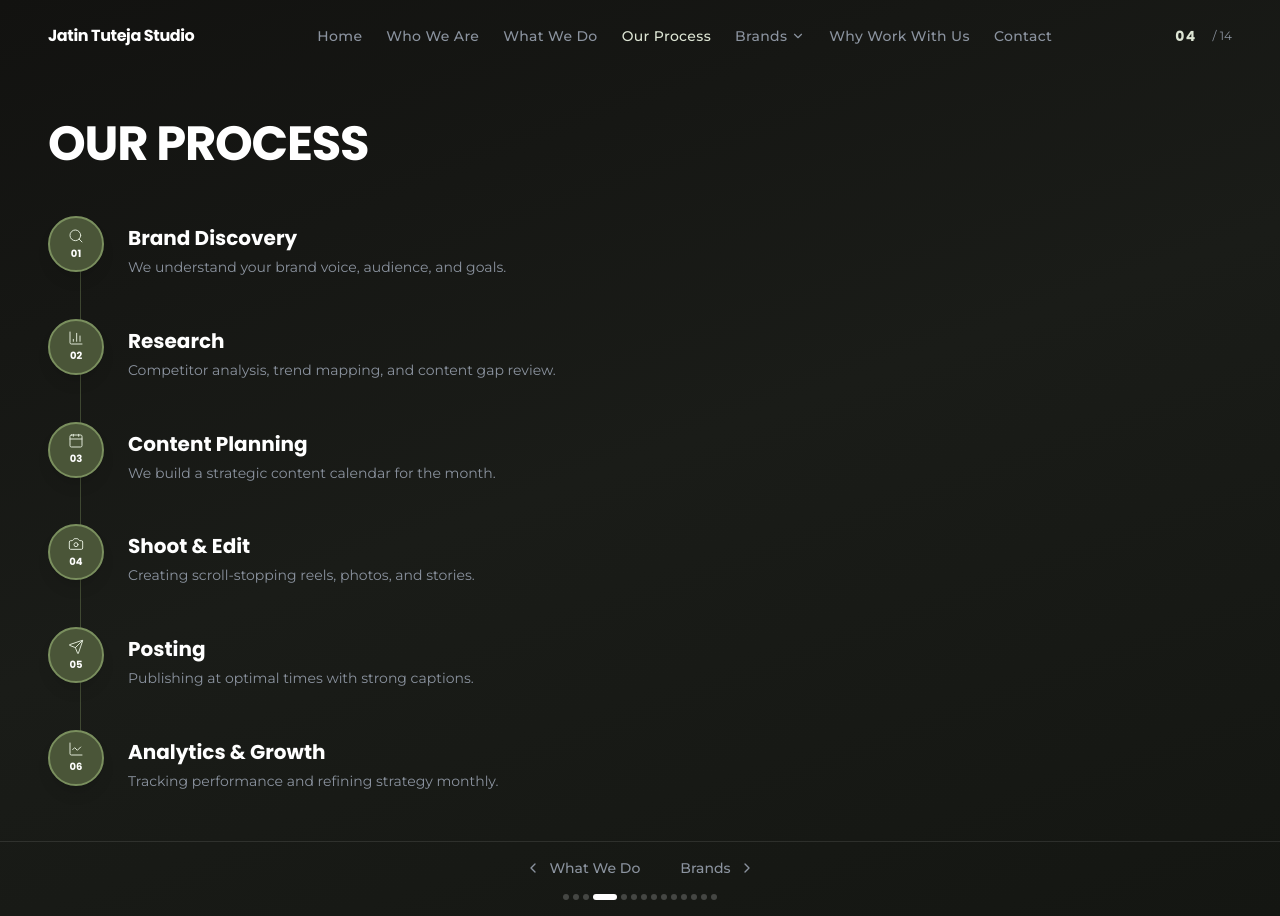
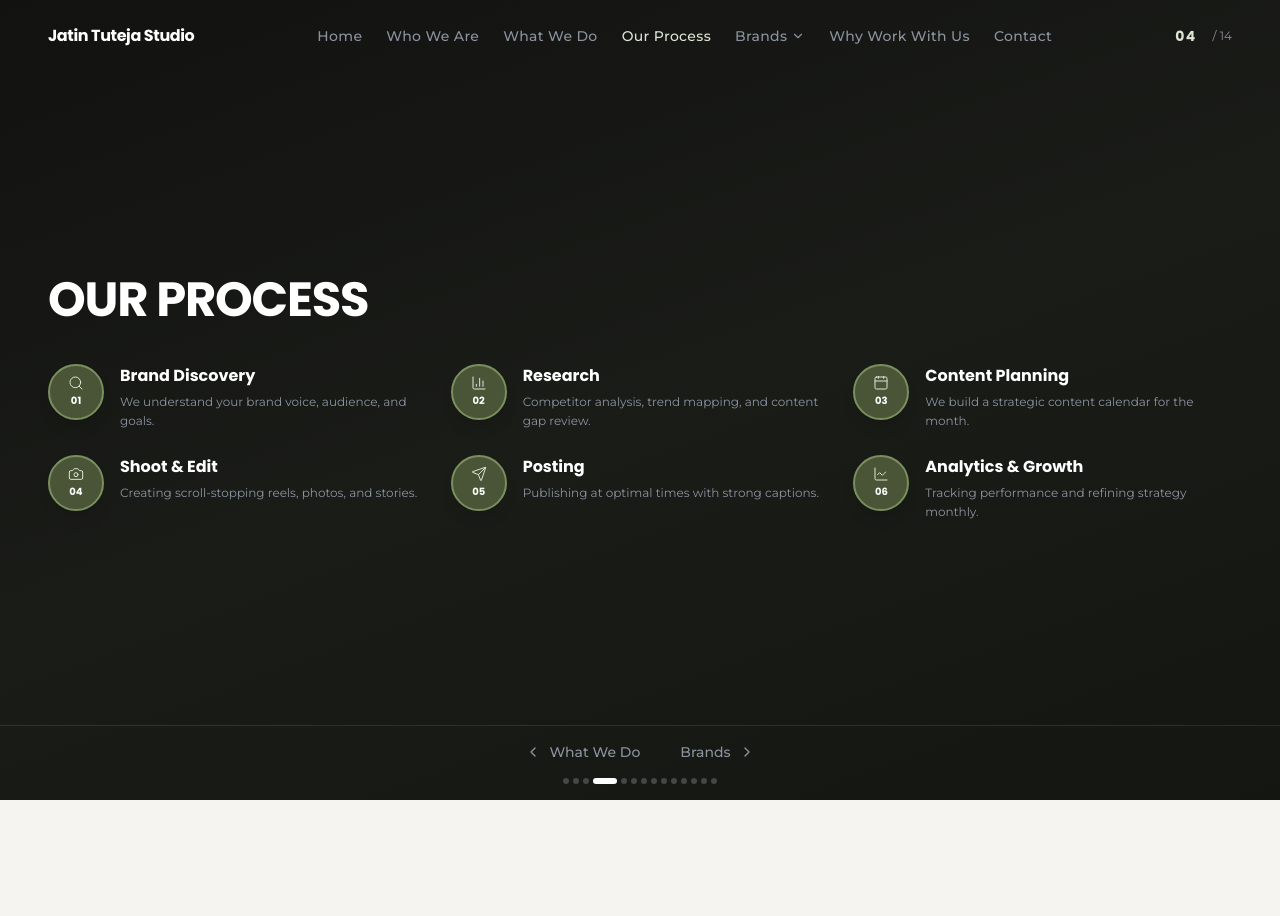
Before and after one commit to JatinTuteja013/agency-portfolio, a Next.js app: page /process in a window 1280 px wide. After the commit the page ends 800 px from the top, so only its background shows below. Built offline with nearby package versions, Linux system fonts and the light colour scheme.

Commit message:
Improve process page grid layout and spacing

```diff
--- a/src/app/process/page.tsx
+++ b/src/app/process/page.tsx
@@ -16,31 +16,26 @@ export default function ProcessPage() {
   return (
     <SlideShell path="/process" theme="dark">
       <div className="mx-auto flex w-full max-w-7xl flex-1 flex-col justify-center px-6 py-8 md:px-12 md:py-12">
-        <SectionHeading title="Our Process" dark className="mb-12 animate-fade-up" />
+        <SectionHeading title="Our Process" dark className="mb-10 animate-fade-up" />
 
-        <div className="relative space-y-0">
-          <div className="absolute bottom-8 left-7 top-8 w-px bg-accent/40 md:left-8" />
-
+        <div className="grid gap-6 sm:grid-cols-2 lg:grid-cols-3">
           {processSteps.map((step, i) => {
             const Icon = stepIcons[i] ?? Search;
             return (
               <div
                 key={step.step}
-                className="animate-fade-up relative flex items-start gap-6 pb-10 last:pb-0"
-                style={{ animationDelay: `${i * 0.08}s` }}
+                className="animate-fade-up flex items-start gap-4"
+                style={{ animationDelay: `${i * 0.05}s` }}
               >
-                <div className="relative z-10 flex h-14 w-14 shrink-0 flex-col items-center justify-center rounded-full border-2 border-accent bg-olive-dark shadow-lg">
+                <span className="flex h-14 w-14 shrink-0 flex-col items-center justify-center rounded-full border-2 border-accent bg-olive-dark text-card shadow-lg">
                   <Icon className="mb-0.5 h-4 w-4 text-sage" strokeWidth={1.5} />
-                  <span className="font-heading text-[10px] font-bold text-card">
-                    {step.step}
-                  </span>
-                </div>
-
-                <div className="pt-2">
-                  <h3 className="font-heading text-lg font-bold text-card md:text-xl">
+                  <span className="font-heading text-[10px] font-bold">{step.step}</span>
+                </span>
+                <div>
+                  <h3 className="font-heading text-sm font-bold text-card md:text-base">
                     {step.title}
                   </h3>
-                  <p className="mt-1 max-w-lg text-sm leading-relaxed text-caption">
+                  <p className="mt-1 text-xs leading-relaxed text-caption">
                     {step.description}
                   </p>
                 </div>
```
